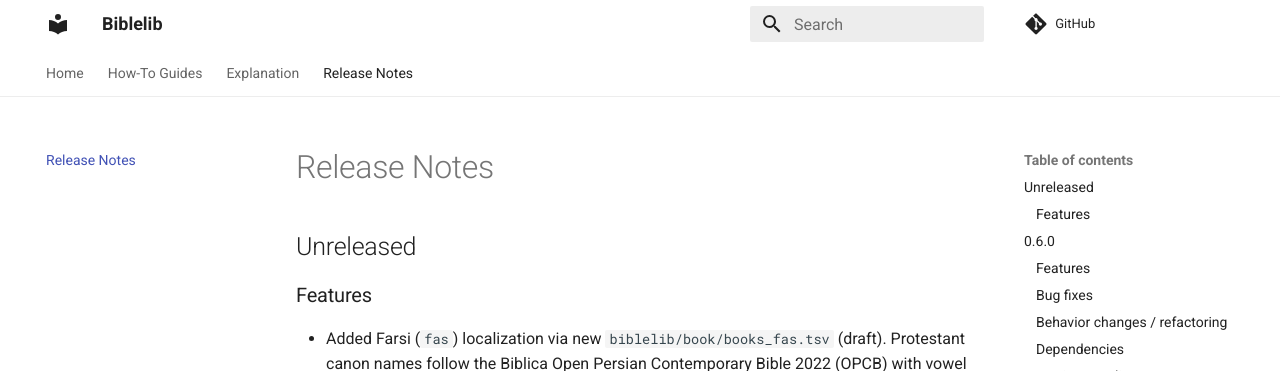
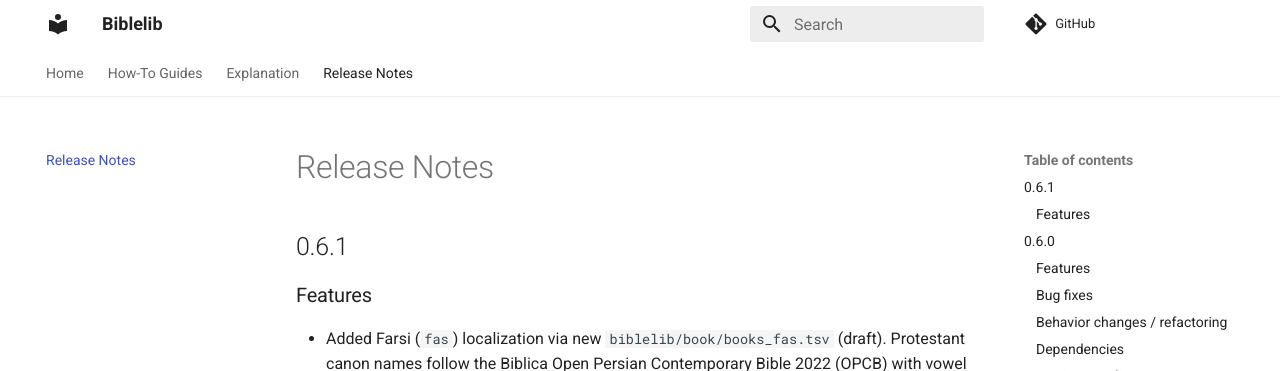
Before and after one commit to Clear-Bible/Biblelib, an MkDocs documentation site: the page built from docs/ReleaseNotes.md, in a window 1280 px wide and 900 px high. Shown: the top 371 px of the window. Built offline with MkDocs 1.6.1 and Material for MkDocs 9.7.7, drawn with Linux system fonts in a browser that asks for light colours; comment, search, counter and statistics services are not loaded.

Commit message:
v 0.6.1
Co-Authored-By: Claude Sonnet 5.5 <noreply@anthropic.com>

```diff
--- a/docs/ReleaseNotes.md
+++ b/docs/ReleaseNotes.md
@@ -1,6 +1,6 @@
 # Release Notes
 
-## Unreleased
+## 0.6.1
 
 ### Features
 
--- a/pyproject.toml
+++ b/pyproject.toml
@@ -1,6 +1,6 @@
 [tool.poetry]
 name = "biblelib"
-version = "0.6.0"
+version = "0.6.1"
 description = "Utilities for working with metadata for Bible books, references, pericopes, and other units."
 authors = ["Sean Boisen <sean.boisen@gmail.com>"]
 repository = "https://github.com/Clear-Bible/Biblelib/"
```
Also changed, not shown: README.md (+1 -0 lines).
